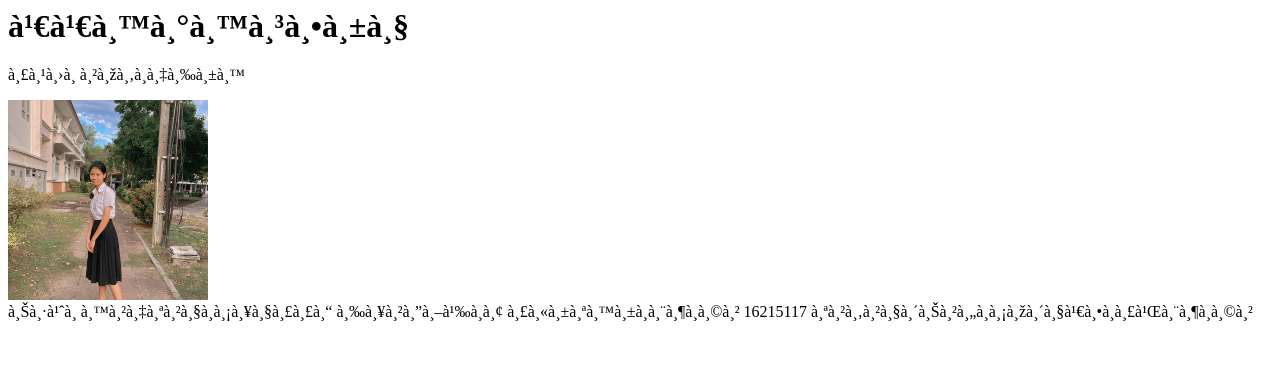
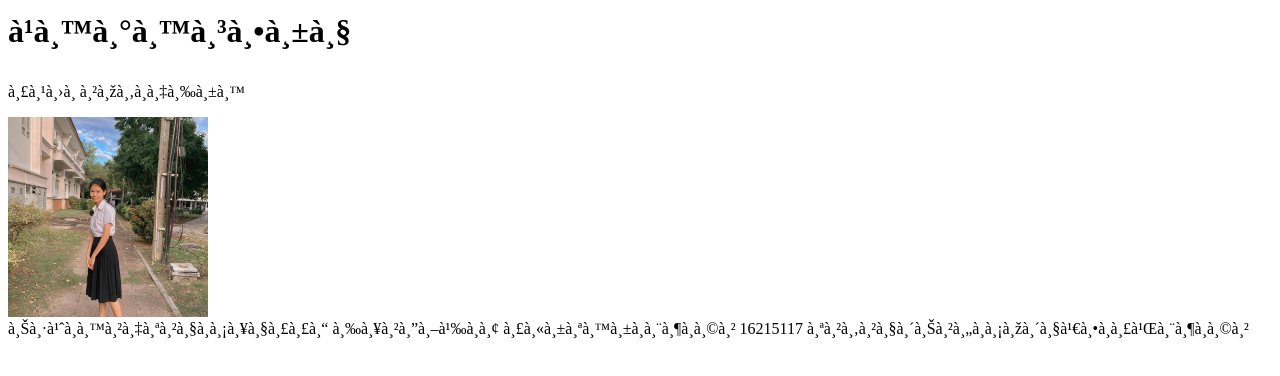
Before and after one commit to Kamonwan62/kamonwan2, a plain HTML site: page index.html in a window 1280 px wide. Drawn offline with Linux system fonts and the light colour scheme.

Commit message:
Update index.html

```diff
--- a/index.html
+++ b/index.html
@@ -4,8 +4,8 @@
     <meta charset="UFT-8">
   </head>
   <body>
-<h1>เเนะนำตัว</h1>
+    <h1>แนะนำตัว</h1>
     <p>รูปภาพของฉัน</p>
-<img src="aun.jpg" width="200" height="200"> <br> ชื่อ นางสาวกมลวรรณ ฉลาดถ้อย รหัสนักศึกษา 16215117 สาขาวิชาคอมพิวเตอร์ศึกษา
+    <img src="aun.jpg" width="200" height="200"><br> ชื่อนางสาวกมลวรรณ ฉลาดถ้อย รหัสนักศึกษา 16215117 สาขาวิชาคอมพิวเตอร์ศึกษา
     </body>
 </html>
```
Lines whose indentation alone changed are shown as unchanged.
